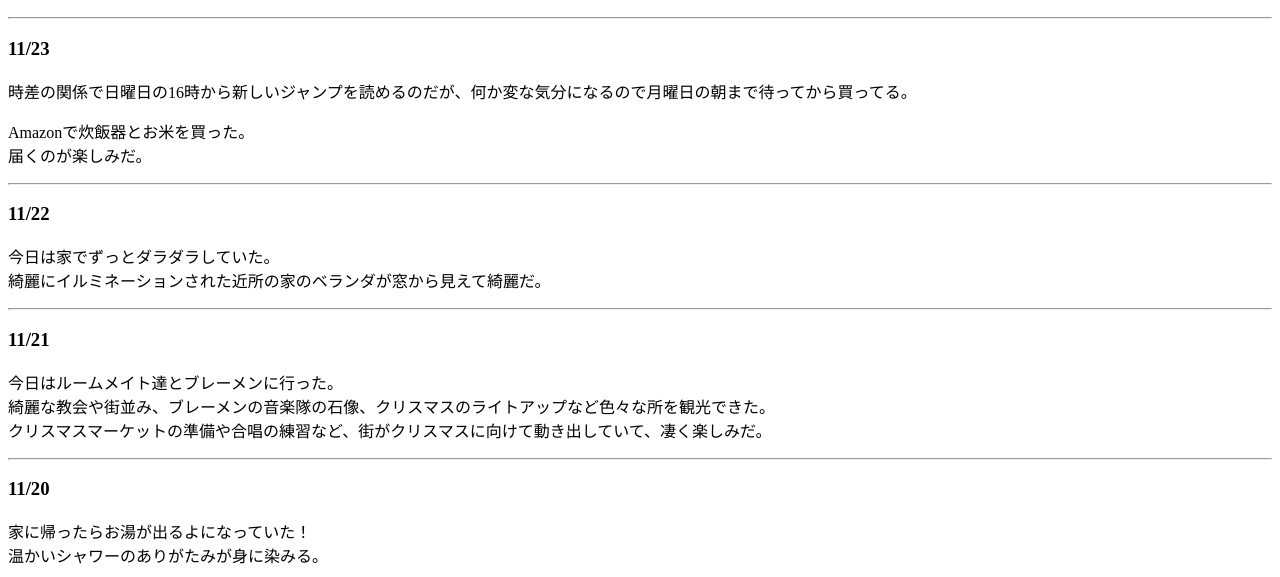
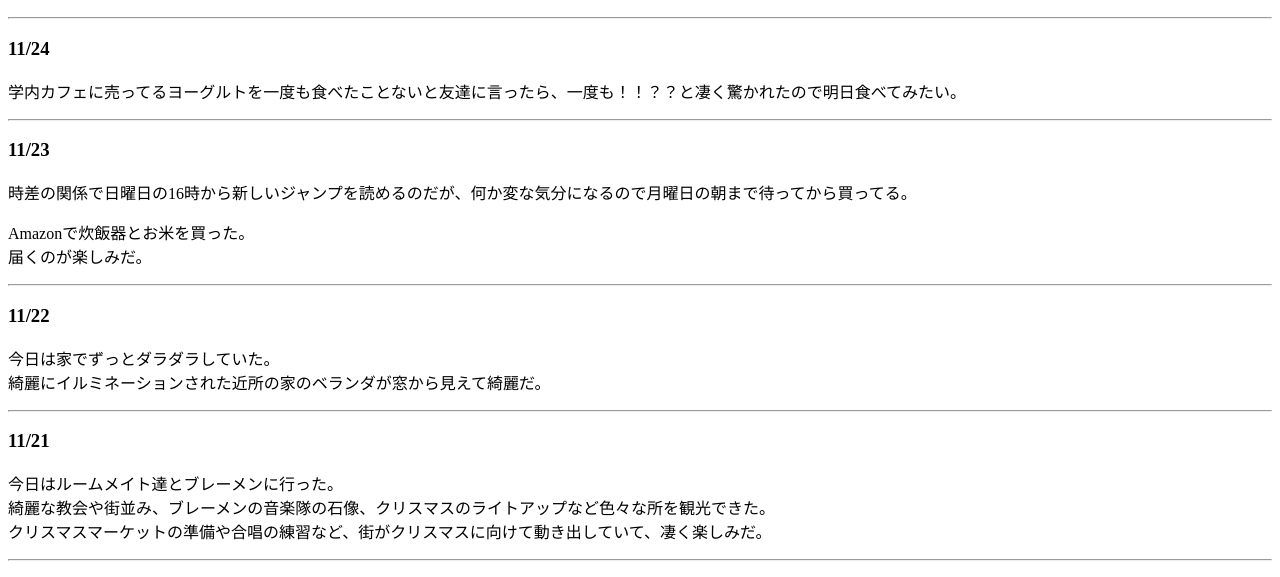
Before and after one commit to ikahakatsu/ikahakatsu.github.io, a plain HTML site: page zakki/diary202611.html in a window 1280 px wide. Shown: the part 194-771 px from the top of the page. Drawn offline with Linux system fonts and the light colour scheme.

Commit message:
diary202611.html を更新

```diff
--- a/zakki/diary202611.html
+++ b/zakki/diary202611.html
@@ -11,6 +11,11 @@
   </header>
   <h1>日記</h1>
     <h2>2026年11月</h2>
+      <hr>
+      <h3>11/24</h3>
+        <p>
+          学内カフェに売ってるヨーグルトを一度も食べたことないと友達に言ったら、一度も！！？？と凄く驚かれたので明日食べてみたい。
+        </p>
       <hr>
       <h3>11/23</h3>
         <p>
```
